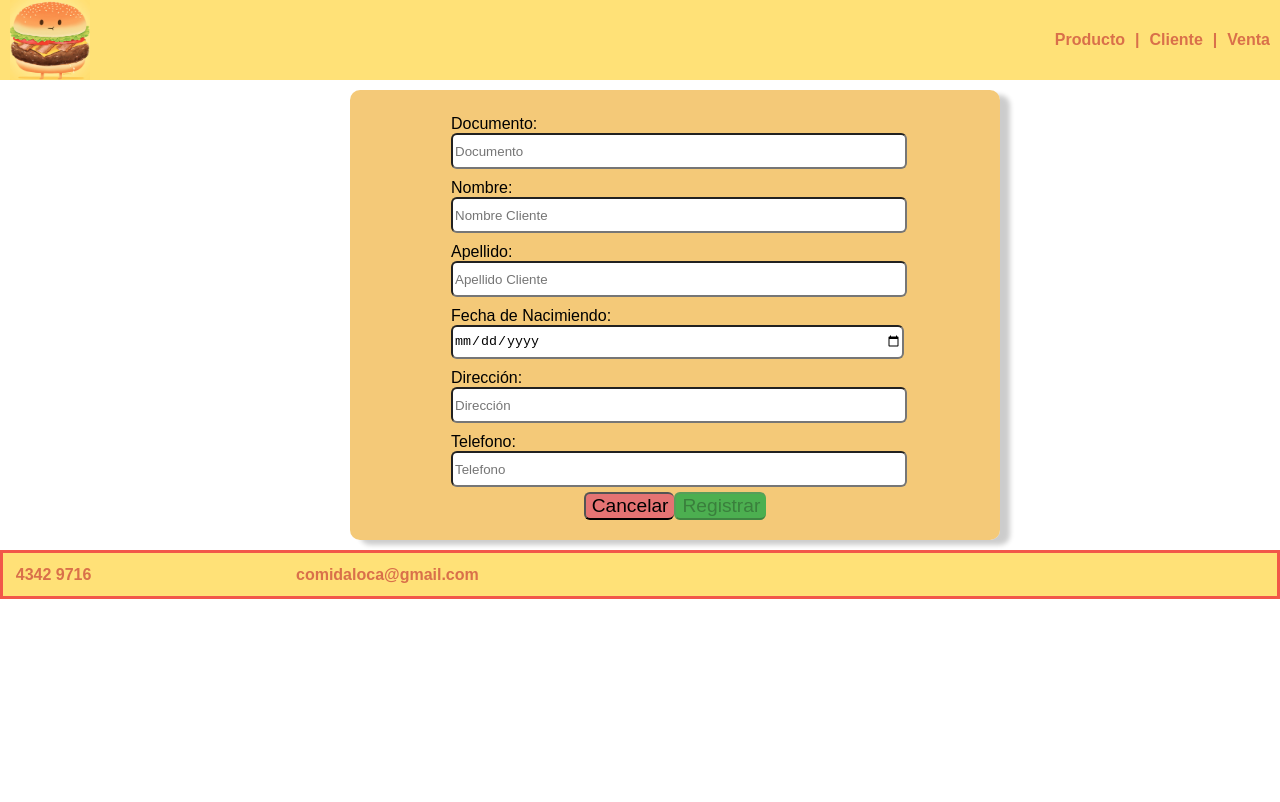
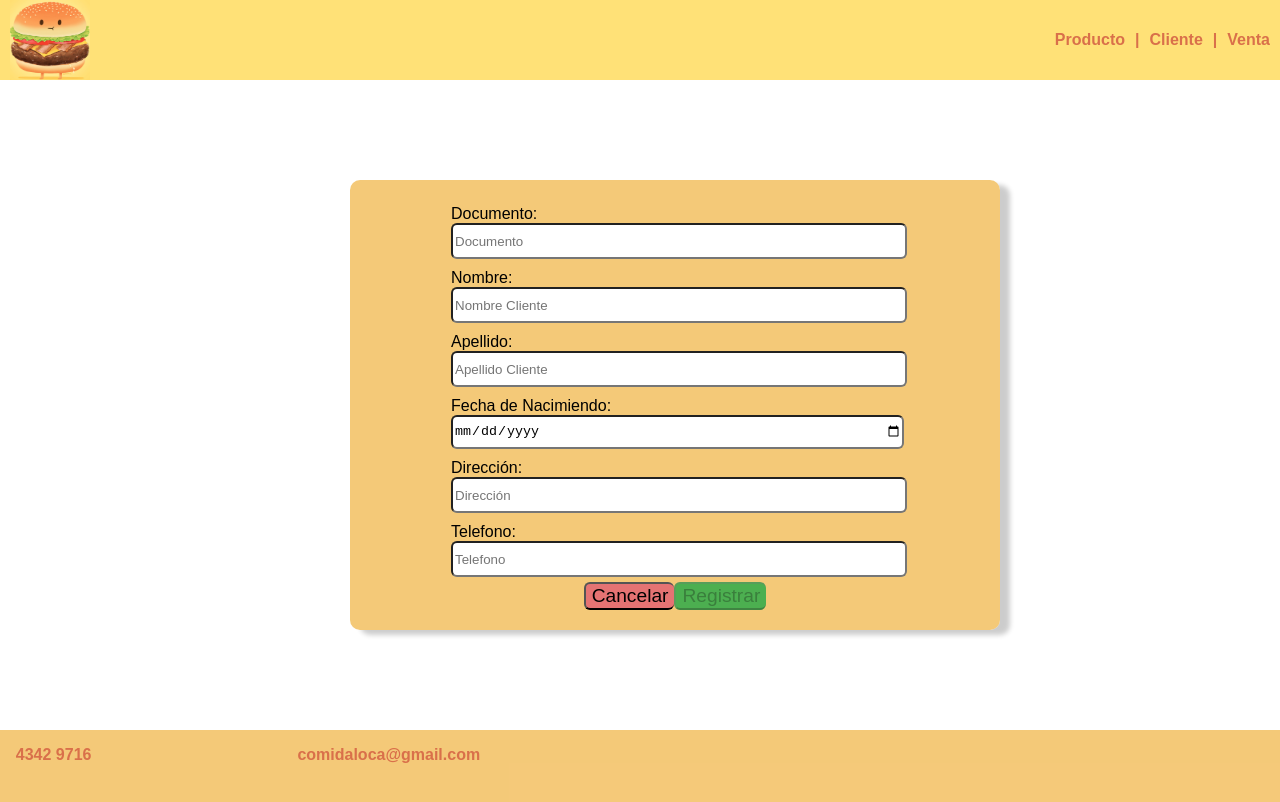
Before and after one commit to CintiaLeal/Pre-Laboratorio-RIA, an Angular app: page /cliente in a window 1280 px wide. Shown: the top 802 px of the page. Built offline with nearby package versions, Linux system fonts and the light colour scheme.

Commit message:
el footer de producto quedo raro

```diff
--- a/src/app/app.component.css
+++ b/src/app/app.component.css
@@ -31,7 +31,7 @@ a{
     color: #fa7f72;
 }
 .conteinerF {
-    background:#FFE177;
+
     display: flex;
     flex-wrap: wrap;
 
--- a/src/app/form-client/form-client.component.css
+++ b/src/app/form-client/form-client.component.css
@@ -27,3 +27,9 @@
     margin: 5px;
     width: 70%;
 }
+.bodyC{
+    display: flex;
+    justify-content: center;
+    align-items: center;
+    height: calc(100vh - 90px - 60px);
+  }
--- a/src/app/form-client/form-client.component.html
+++ b/src/app/form-client/form-client.component.html
@@ -1,4 +1,4 @@
-<div class="body">
+<div class="bodyC">
 
     <div>
 
--- a/src/app/home/home.component.css
+++ b/src/app/home/home.component.css
@@ -34,6 +34,7 @@
 .container{
   display: flex;
   flex-wrap: wrap;
+  height: calc(100vh - 100px - 200px);
   align-items: center;
 }
 
--- a/src/assets/style.css
+++ b/src/assets/style.css
@@ -56,6 +56,7 @@
 .body{
     margin-top: 20px;
     display: flex;
+    height: 100vh;
     justify-content: center;
     align-items: center;
 }
--- a/src/styles.css
+++ b/src/styles.css
@@ -52,13 +52,16 @@ height: 80px;
   display: flex;
   justify-content: center;
   align-items: center;
+  height: calc(100vh - 100px - 80px);
 }
 
 
 footer {
   text-align:left;
+  width: 100%;
+  height: 80px;
   padding: 3px;
-  background-color:#F25749;
+  background-color:rgba(242, 188, 87, 0.8);
   color: white;
 }
 
```
